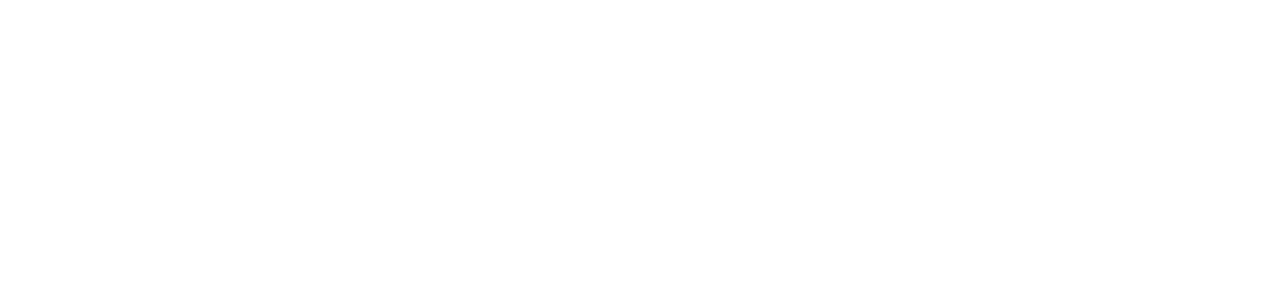
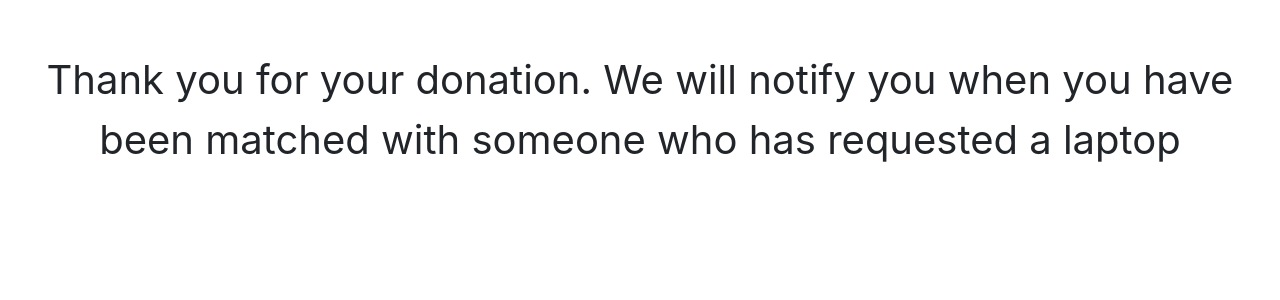
Before and after one commit to Sslim123/tech-roots-project, a React (Create React App) app in the folder client/: page /laptop-donation-status/1 in a window 1280 px wide. Before the commit this address had no page. Shown: the top 300 px of the page. Built offline with nearby package versions, Linux system fonts and the light colour scheme; no server answers.

Commit message:
transition-donation-status/id

```diff
--- a/client/src/App.js
+++ b/client/src/App.js
@@ -6,10 +6,14 @@ import LaptopForm from "./pages/Home/Forms/LaptopRequest/LaptopForm";
 import DonatorForm from "./pages/Home/Forms/DonatorFormReqest/DonatorForm";
 
 // Table View
-import RequestView from "./pages/ViewTableRequest/RequestView";
+
 import LaptopTable from "./pages/ViewTableRequest/LaptopViewTable/LaptopTable";
 import DonatorTable from "./pages/ViewTableRequest/DonatorViewTable/DonatorTable";
+
+// Status request view
+import RequestView from "./pages/ViewTableRequest/RequestView";
 import RequestStatus from "./pages/ViewRequestStatus/RequestStatusView";
+import DonationRequestStatues from "./pages/ViewRequestStatus/DonationRequestStatus";
 
 const App = () => (
 	<Routes>
@@ -27,6 +31,7 @@ const App = () => (
 
 		{/* request status */}
 		<Route path="/laptop-request-status/:id" element={<RequestStatus />} />
+		<Route path="/laptop-donation-status/:id" element={<DonationRequestStatues />} />
 	</Routes>
 );
 
--- a/client/src/pages/Home/Forms/DonatorFormReqest/DonatorForm.js
+++ b/client/src/pages/Home/Forms/DonatorFormReqest/DonatorForm.js
@@ -1,5 +1,7 @@
 import React from "react";
 import { useState } from "react";
+import { Navigate } from "react-router-dom";
+
 import "./DonatorForm.css";
 
 function DonatorForm() {
@@ -9,6 +11,9 @@ function DonatorForm() {
 	const [phoneNumber, setPhoneNumber] = useState("");
 	const [email, setEmail] = useState("");
 	const [deliveryOption, setDeliveryOption] = useState("");
+
+
+	const [navigate, setNavigate] = useState(false);
 
 	function handleClick(e) {
 		if (e.target.name === "name") {
@@ -48,9 +53,15 @@ function DonatorForm() {
 				deliveryOption: deliveryOption,
 			}),
 			headers: { "content-type": "application/json" },
-		});
+		})
+		.then(
+			setNavigate(true)
+		);
 	}
-	return (
+
+	return navigate ? (
+		<Navigate to={`/laptop-donation-status/:id`} />
+	) : (
 		<div className="form-card">
 			<form className="form" onSubmit={submitForm}>
 				<div className="form-container">
--- /dev/null
+++ b/client/src/pages/ViewRequestStatus/DonationRequestStatus.js
@@ -0,0 +1,27 @@
+
+import React, { useEffect, useState } from "react";
+import './StatusView.css'
+import { useParams } from "react-router-dom";
+
+
+function DonationRequestStatues() {
+    const [request, setRequest] = useState(null);
+	// this helps get the id from the router
+	const { id } = useParams();
+
+    //  this use effect/ it may be not the right Api that we are going to Fetch the data with
+    // this only template
+	useEffect(() => {
+		fetch(`/laptop_assignment/{id}`)
+			.then((res) => res.json())
+			.then((data) => setRequest(data));
+	}, [id]);
+    return ( <>
+
+    <div className='main-container-donation-status'>
+        <p>Thank you for your donation. We will notify you when you have been matched with someone who has requested a laptop</p>
+    </div>
+    </> );
+}
+
+export default DonationRequestStatues;
--- /dev/null
+++ b/client/src/pages/ViewRequestStatus/StatusView.css
@@ -0,0 +1,6 @@
+.main-container-donation-status{
+    align-items: center;
+    text-align: center;
+    font-size: 40px;
+    margin-top: 50px;
+}
--- a/package.json
+++ b/package.json
@@ -79,6 +79,7 @@
 		"express": "^4.18.1",
 		"helmet": "^6.0.0",
 		"morgan": "^1.10.0",
+		"navigate": "^0.3.6",
 		"pg": "^8.8.0",
 		"redirect": "^0.2.0",
 		"winston": "^3.8.1"
```
Also changed, not shown: 2 other files (tests, documents, lock files or other folders).
